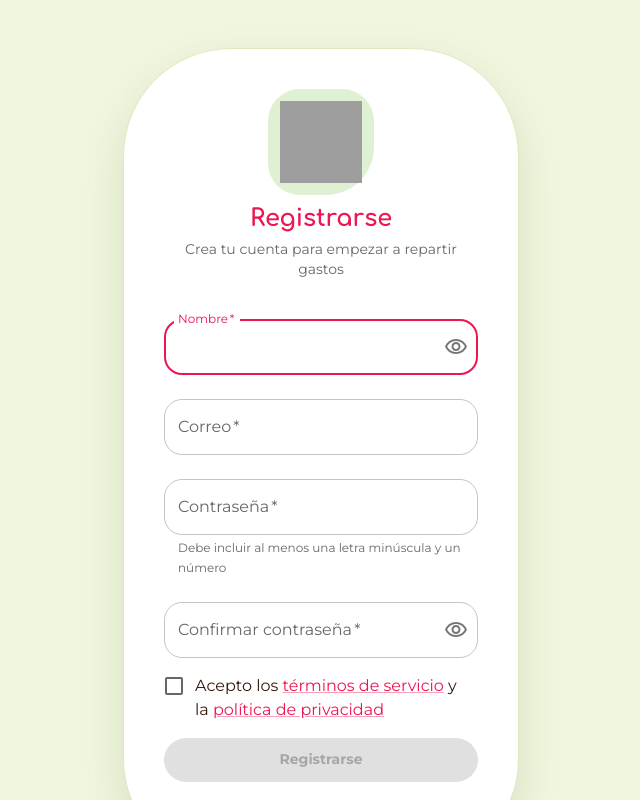
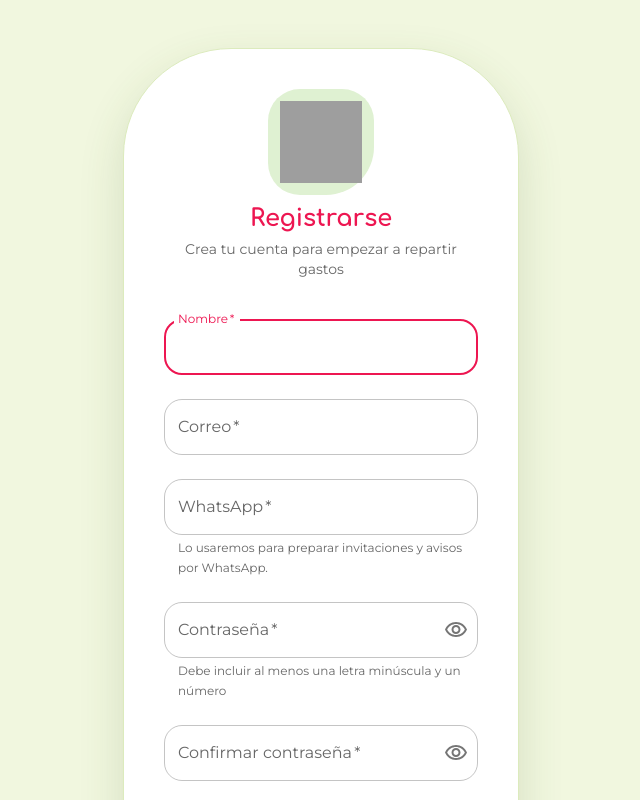
Before and after one commit to tatyajh/Mi-Vaquita-FE, a React (Create React App) app: page /register in a window 1280 px wide. Shown: the top 800 px of the page, without its empty margins (319-959 px from the left). Built offline with nearby package versions, Linux system fonts and the light colour scheme; grey boxes are pictures that could not be loaded.

Commit message:
Fix registration fields and collect WhatsApp

```diff
--- a/src/pages/RegisterPage.jsx
+++ b/src/pages/RegisterPage.jsx
@@ -13,6 +13,7 @@ const RegisterPage = () => {
   let navigate = useNavigate();
   const [name, setName] = useState('');
   const [email, setEmail] = useState('');
+  const [phone, setPhone] = useState('');
   const [password, setPassword] = useState('');
   const [confirmPassword, setConfirmPassword] = useState('');
   const [acceptedTerms, setAcceptedTerms] = useState(false);
@@ -25,6 +26,9 @@ const RegisterPage = () => {
     }
     if (!password) {
       return 'La contraseña es obligatoria';
+    }
+    if (!/^\+?[1-9]\d{7,14}$/.test(phone.replace(/[\s()-]/g, ''))) {
+      return 'Escribe tu WhatsApp con indicativo de país, por ejemplo +573001234567';
     }
     if (!PASSWORD_PATTERN.test(password)) {
       return 'La contraseña debe tener al menos una letra minúscula y un número';
@@ -50,7 +54,7 @@ const RegisterPage = () => {
 
     setSubmitting(true);
     try {
-      await usersService.register(name, email, password);
+      await usersService.register(name, email, phone, password);
       navigate('/login');
     } catch (err) {
       const status = err?.response?.status;
@@ -78,7 +82,7 @@ const RegisterPage = () => {
             {error}
           </Alert>
         )}
-        <PasswordField
+        <TextField
           margin="normal"
           required
           fullWidth
@@ -103,6 +107,20 @@ const RegisterPage = () => {
           onChange={(e) => setEmail(e.target.value)}
         />
         <TextField
+          margin="normal"
+          required
+          fullWidth
+          id="phone"
+          label="WhatsApp"
+          name="phone"
+          type="tel"
+          autoComplete="tel"
+          placeholder="+57 300 123 4567"
+          helperText="Lo usaremos para preparar invitaciones y avisos por WhatsApp."
+          value={phone}
+          onChange={(e) => setPhone(e.target.value)}
+        />
+        <PasswordField
           margin="normal"
           required
           fullWidth
--- a/src/services/UsersService.js
+++ b/src/services/UsersService.js
@@ -13,9 +13,9 @@ export const login = async (email, password) => {
   }
 };
 
-export const register = async (name, email, password) => {
+export const register = async (name, email, phone, password) => {
   try {
-    const response = await axios.post(`${baseUrl}/users`, { name, email, password });
+    const response = await axios.post(`${baseUrl}/users`, { name, email, phone, password });
     return response.data;
   } catch (error) {
     console.error("Error al registrarse:", error);
```
